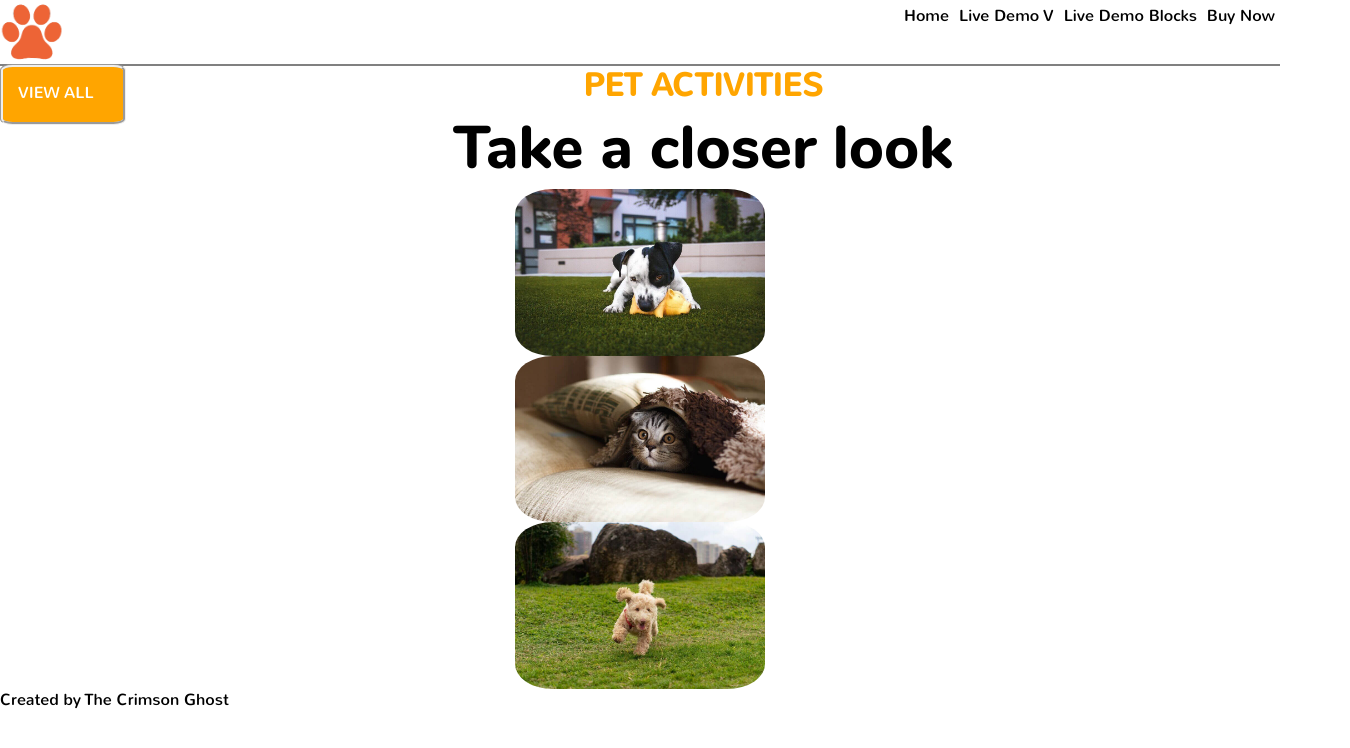
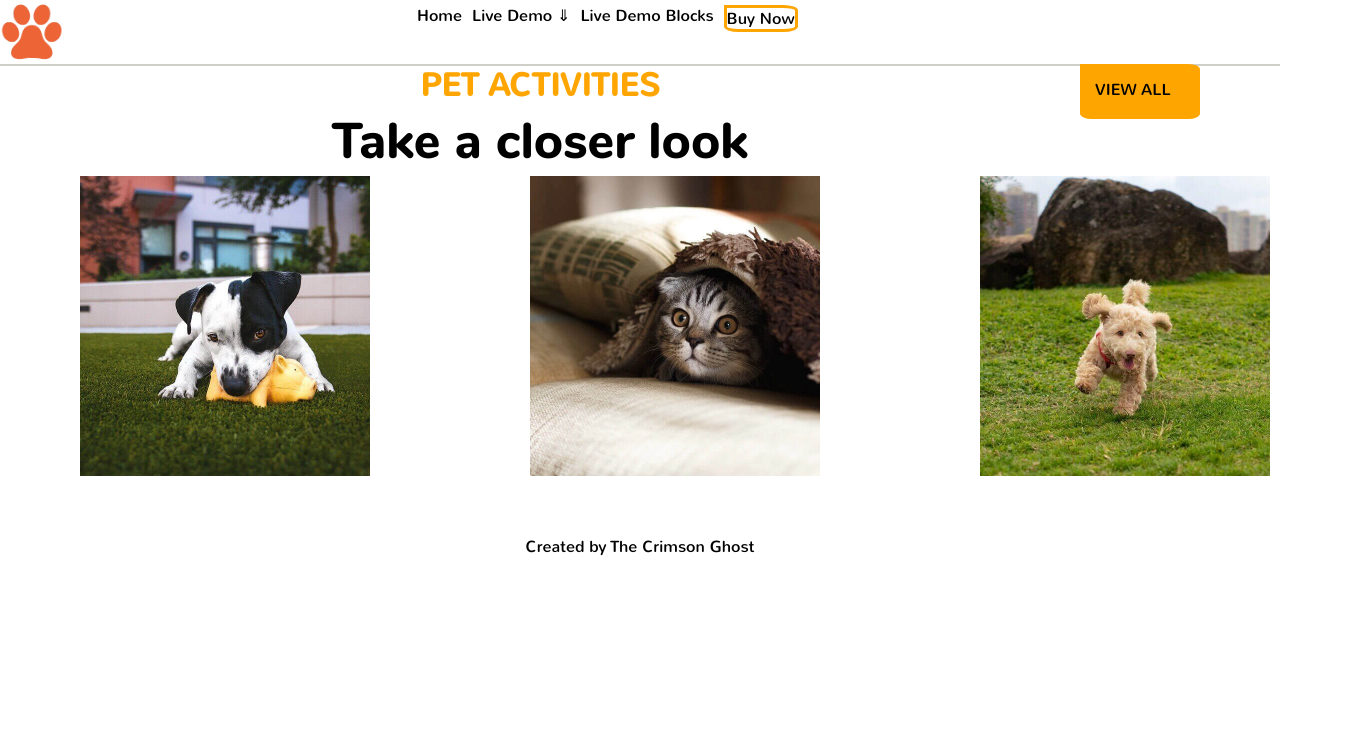
Before and after one commit to albertdc1984/202201-W1CH3-albert-dominguez, a plain HTML site: page index.html in a window 1280 px wide. Shown: the whole page, 1350 px wide, since content can reach past the window. Drawn offline with Linux system fonts and the light colour scheme.

Commit message:
Second Round of CSS

```diff
--- a/index.html
+++ b/index.html
@@ -20,7 +20,7 @@
         <ul class="main-menu">
           <li><a href="index.html">Home</a></li>
           <li>
-            Live Demo V
+            Live Demo &#8659;
             <ul class="livedemo-menu">
               <li class="hidden">Pets Boarding Service</li>
               <li class="hidden">Pets Toys and Food Shop</li>
@@ -28,7 +28,7 @@
             </ul>
           </li>
           <li>Live Demo Blocks</li>
-          <li class="button--buy">Buy Now</li>
+          <li id="button--buy">Buy Now</li>
         </ul>
       </nav>
     </header>
@@ -40,6 +40,7 @@
         </div>
         <p class="view">VIEW ALL</p>
       </div>
+      <div class="image-container">
         <img
           src="01.jpg"
           alt="Perrito guapo con su juguete"
@@ -55,7 +56,8 @@
           alt="Perrito majísimo corriendo"
           class="animals animals--3/"
         />
+      </div>
     </main>
-    <footer>Created by The Crimson Ghost</footer>
+    <footer id="footer">Created by The Crimson Ghost</footer>
   </body>
 </html>
--- a/style.css
+++ b/style.css
@@ -12,10 +12,15 @@
   margin: 0px;
   padding: 0px;
   outline: 0;
+  min-height: 100%;
+}
+body {
+  min-height: 100%;
 }
 .header {
   display: flex;
-  box-shadow: 0px 2px grey;
+  min-width: max-content;
+  box-shadow: 0px 2px #cecfc7;
   justify-content: space-between;
 }
 .logo {
@@ -25,17 +30,21 @@
   padding: 0;
   justify-self: flex-start;
 }
+.menu {
+  width: 60%;
+  justify-self: flex-end;
+  margin-right: 100px;
+}
 .menu ul {
   list-style: none;
-  margin: 0;
+
   padding: 0;
 }
 
 .menu ul li {
-  position: relative;
   float: left;
-  margin: 0;
-  padding: 5px;
+  margin: 5px;
+  padding: 0;
   border-width: 0;
 }
 .menu ul > li:hover {
@@ -44,7 +53,7 @@
 }
 .menu ul ul {
   display: none;
-  position: absolute;
+
   top: 100%;
   left: 0;
   background: orange;
@@ -71,33 +80,34 @@ a:active {
 .livedemo-menu {
   list-style-type: none;
   display: none;
-  position: absolute;
+
   padding: 0;
   float: none;
 }
 .livedemo-menu:hover {
   display: block;
-  position: relative;
+
   float: none;
 }
-.button--buy {
-  border-style: groove;
-  border-width: thin;
-  border-color: orange;
-  border-radius: 10% 10% 10% 0%;
+#button--buy {
+  border-style: solid;
+  border-width: medium;
+  border-color: #ffa500;
+  border-radius: 0% 20% 20% 20%;
 }
-.button--buy:hover {
+#button--buy:hover {
   background-color: orange;
   color: white;
-  border-radius: 30%;
+  border-radius: 0% 20% 20% 20%;
 }
 .main {
   display: flex;
   flex-direction: column;
+  justify-content: center;
 }
 .block--head {
   display: flex;
-  flex-direction: row-reverse;
+  flex-direction: row;
 }
 .headertoo {
   display: flex;
@@ -113,15 +123,14 @@ a:active {
 }
 .advice {
   font-family: "NunitoExtra";
-  font-size: 60px;
+  font-size: 50px;
 }
 .view {
   display: flex;
   background-color: orange;
+  margin-right: 80px;
   text-align: center;
-  color: white;
-  border-style: groove;
-  border-radius: 10%;
+  border-radius: 0% 10% 10% 10%;
   width: 90px;
   height: 25px;
   padding: 15px;
@@ -129,17 +138,25 @@ a:active {
 .view:hover {
   background-color: white;
   color: orange;
-  border-style: groove;
-  border-radius: 10%;
+  border-style: solid;
+  border-radius: 0% 10% 10% 10%;
+}
+.image-container {
+  display: flex;
+  justify-content: space-around;
 }
 .animals {
-  border-radius: 15%;
-  max-width: 250px;
-  align-content: center;
-  margin: auto;
+  clip-path: inset(0px 80px 0px 80px);
+  max-width: 450px;
 }
 
 .animals:hover {
   content: "HOLAS";
   opacity: 80%;
 }
+#footer {
+  display: flex;
+  justify-content: center;
+  margin-top: 60px;
+  margin-bottom: 0;
+}
```
Lines whose indentation alone changed are shown as unchanged.
